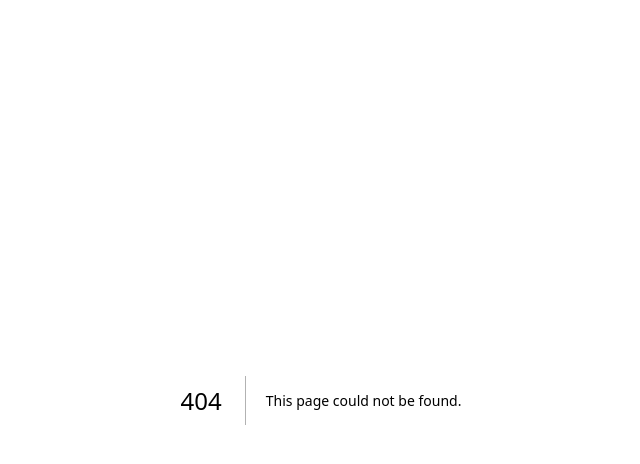
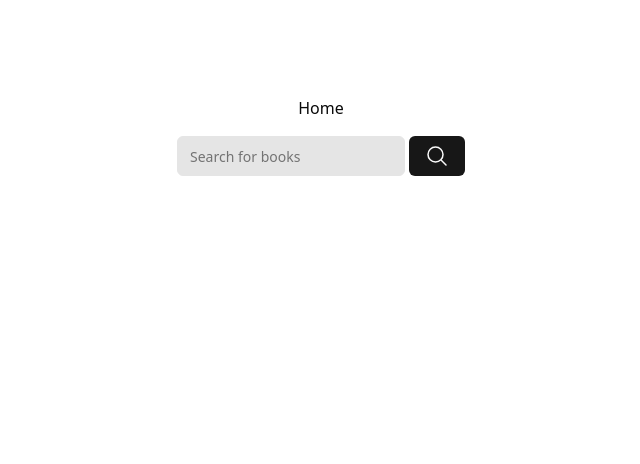
Before and after one commit to alex-curtin/next-book, a Next.js app: page /search-books in a window 1280 px wide. Before the commit this address had no page. Shown: the top 464 px of the page, without its empty margins (319-959 px from the left). Built offline with nearby package versions, Linux system fonts and the light colour scheme.

Commit message:
move book search to its own page

```diff
--- a/package.json
+++ b/package.json
@@ -9,6 +9,7 @@
     "lint": "next lint"
   },
   "dependencies": {
+    "@radix-ui/react-slot": "^1.0.2",
     "@types/node": "20.4.8",
     "@types/react": "18.2.19",
     "@types/react-dom": "18.2.7",
--- /dev/null
+++ b/src/components/ui/button.tsx
@@ -0,0 +1,56 @@
+import * as React from "react";
+import { Slot } from "@radix-ui/react-slot";
+import { cva, type VariantProps } from "class-variance-authority";
+
+import { cn } from "~/lib/utils";
+
+const buttonVariants = cva(
+	"inline-flex items-center justify-center rounded-md text-sm font-medium ring-offset-background transition-colors focus-visible:outline-none focus-visible:ring-2 focus-visible:ring-ring focus-visible:ring-offset-2 disabled:pointer-events-none disabled:opacity-50",
+	{
+		variants: {
+			variant: {
+				default: "bg-primary text-primary-foreground hover:bg-primary/90",
+				destructive:
+					"bg-destructive text-destructive-foreground hover:bg-destructive/90",
+				outline:
+					"border border-input bg-background hover:bg-accent hover:text-accent-foreground",
+				secondary:
+					"bg-secondary text-secondary-foreground hover:bg-secondary/80",
+				ghost: "hover:bg-accent hover:text-accent-foreground",
+				link: "text-primary underline-offset-4 hover:underline",
+			},
+			size: {
+				default: "h-10 px-4 py-2",
+				sm: "h-9 rounded-md px-3",
+				lg: "h-11 rounded-md px-8",
+				icon: "h-10 w-10",
+			},
+		},
+		defaultVariants: {
+			variant: "default",
+			size: "default",
+		},
+	},
+);
+
+export interface ButtonProps
+	extends React.ButtonHTMLAttributes<HTMLButtonElement>,
+		VariantProps<typeof buttonVariants> {
+	asChild?: boolean;
+}
+
+const Button = React.forwardRef<HTMLButtonElement, ButtonProps>(
+	({ className, variant, size, asChild = false, ...props }, ref) => {
+		const Comp = asChild ? Slot : "button";
+		return (
+			<Comp
+				className={cn(buttonVariants({ variant, size, className }))}
+				ref={ref}
+				{...props}
+			/>
+		);
+	},
+);
+Button.displayName = "Button";
+
+export { Button, buttonVariants };
--- /dev/null
+++ b/src/components/ui/icons/search-icon.tsx
@@ -0,0 +1,21 @@
+const SearchIcon = () => {
+	return (
+		<svg
+			xmlns="http://www.w3.org/2000/svg"
+			fill="none"
+			viewBox="0 0 24 24"
+			strokeWidth={1.5}
+			stroke="currentColor"
+			className="w-6 h-6"
+			role="icon"
+		>
+			<path
+				strokeLinecap="round"
+				strokeLinejoin="round"
+				d="M21 21l-5.197-5.197m0 0A7.5 7.5 0 105.196 5.196a7.5 7.5 0 0010.607 10.607z"
+			/>
+		</svg>
+	);
+};
+
+export default SearchIcon;
--- /dev/null
+++ b/src/components/ui/input.tsx
@@ -0,0 +1,25 @@
+import * as React from "react"
+
+import { cn } from "~/lib/utils"
+
+export interface InputProps
+  extends React.InputHTMLAttributes<HTMLInputElement> {}
+
+const Input = React.forwardRef<HTMLInputElement, InputProps>(
+  ({ className, type, ...props }, ref) => {
+    return (
+      <input
+        type={type}
+        className={cn(
+          "flex h-10 w-full rounded-md border border-input bg-background px-3 py-2 text-sm ring-offset-background file:border-0 file:bg-transparent file:text-sm file:font-medium placeholder:text-muted-foreground focus-visible:outline-none focus-visible:ring-2 focus-visible:ring-ring focus-visible:ring-offset-2 disabled:cursor-not-allowed disabled:opacity-50",
+          className
+        )}
+        ref={ref}
+        {...props}
+      />
+    )
+  }
+)
+Input.displayName = "Input"
+
+export { Input }
--- /dev/null
+++ b/src/constants/index.ts
@@ -0,0 +1,2 @@
+export const DEFAULT_IMG_URL =
+	"https://images.unsplash.com/photo-1537495329792-41ae41ad3bf0?ixlib=rb-4.0.3&ixid=M3wxMjA3fDB8MHxwaG90by1wYWdlfHx8fGVufDB8fHx8fA%3D%3D&auto=format&fit=crop&w=687&q=80";
--- a/src/pages/index.tsx
+++ b/src/pages/index.tsx
@@ -1,69 +1,10 @@
-import { useEffect, useState } from "react";
-import { useQuery, useQueryClient } from "react-query";
-import Image from "next/image";
-
-import { searchBooks, type Book } from "~/lib/books-api";
+import Link from "next/link";
 
 const Home = () => {
-	const queryClient = useQueryClient();
-	const [searchTerm, setSearchTerm] = useState("");
-	const [debouncedSearchTerm, setDebouncedSearchTerm] = useState("");
-
-	const { data, refetch } = useQuery(
-		["books", debouncedSearchTerm],
-		() => searchBooks(searchTerm),
-		{
-			// enabled: !!debouncedSearchTerm,
-			enabled: false,
-		},
-	);
-	// useEffect(() => {
-	// 	const search = setTimeout(async () => {
-	// 		setDebouncedSearchTerm(searchTerm);
-	// 	}, 1000);
-
-	// 	return () => clearTimeout(search);
-	// }, [searchTerm]);
-
-	const onClick = () => {
-		if (searchTerm) {
-			refetch();
-		}
-	};
-
 	return (
 		<main className="flex min-h-screen flex-col items-center justify-between p-24 ">
 			Home
-			<form>
-				<input
-					type="text"
-					value={searchTerm}
-					onChange={(e) => setSearchTerm(e.target.value)}
-					className="bg-black/10"
-				/>
-				<button type="button" onClick={onClick}>
-					search
-				</button>
-			</form>
-			<div className="flex flex-col gap-2">
-				{data?.map((book) => (
-					<div key={book.googleId} className="flex gap-1">
-						<Image
-							src={
-								book.imgUrl ||
-								"https://images.unsplash.com/photo-1537495329792-41ae41ad3bf0?ixlib=rb-4.0.3&ixid=M3wxMjA3fDB8MHxwaG90by1wYWdlfHx8fGVufDB8fHx8fA%3D%3D&auto=format&fit=crop&w=687&q=80"
-							}
-							height={128}
-							width={128}
-							alt={book.title}
-						/>
-						<div className="p-2">
-							<p>{book.title}</p>
-							<p className="text-sm text-black/80">{book.authors[0]}</p>
-						</div>
-					</div>
-				))}
-			</div>
+			<Link href="/search-books">Search for books</Link>
 		</main>
 	);
 };
--- /dev/null
+++ b/src/pages/search-books.tsx
@@ -0,0 +1,65 @@
+import { useEffect, useState } from "react";
+import { useQuery, useQueryClient } from "react-query";
+import Image from "next/image";
+import Link from "next/link";
+
+import { searchBooks, type Book } from "~/lib/books-api";
+import { Button } from "~/components/ui/button";
+import { Input } from "~/components/ui/input";
+import SearchIcon from "~/components/ui/icons/search-icon";
+import { DEFAULT_IMG_URL } from "~/constants";
+
+const SearchBooksPage = () => {
+	const queryClient = useQueryClient();
+	const [searchTerm, setSearchTerm] = useState("");
+
+	const { data, refetch, isFetching } = useQuery(
+		["books", searchTerm],
+		() => searchBooks(searchTerm),
+		{
+			enabled: false,
+		},
+	);
+
+	const onClick = () => {
+		if (searchTerm) {
+			refetch();
+		}
+	};
+
+	return (
+		<main className="flex min-h-screen flex-col items-center justify-start p-24 gap-4">
+			<Link href="/">Home</Link>
+			<div className="flex items-center gap-1">
+				<Input
+					type="text"
+					value={searchTerm}
+					onChange={(e) => setSearchTerm(e.target.value)}
+					className="bg-black/10"
+					placeholder="Search for books"
+				/>
+				<Button type="button" disabled={isFetching} onClick={onClick}>
+					<SearchIcon />
+				</Button>
+			</div>
+			<div className="flex flex-col gap-2">
+				{data?.map((book) => (
+					<div key={book.googleId} className="flex gap-1">
+						<Image
+							src={book.imgUrl || DEFAULT_IMG_URL}
+							height={128}
+							width={128}
+							alt={book.title}
+						/>
+						<div className="p-2">
+							<p>{book.title}</p>
+							<p className="text-sm text-black/80">{book.authors[0]}</p>
+						</div>
+					</div>
+				))}
+			</div>
+		</main>
+	);
+};
+
+export default SearchBooksPage;
```
Also changed, not shown: components.json, 1 other file (tests, documents, lock files or other folders).
